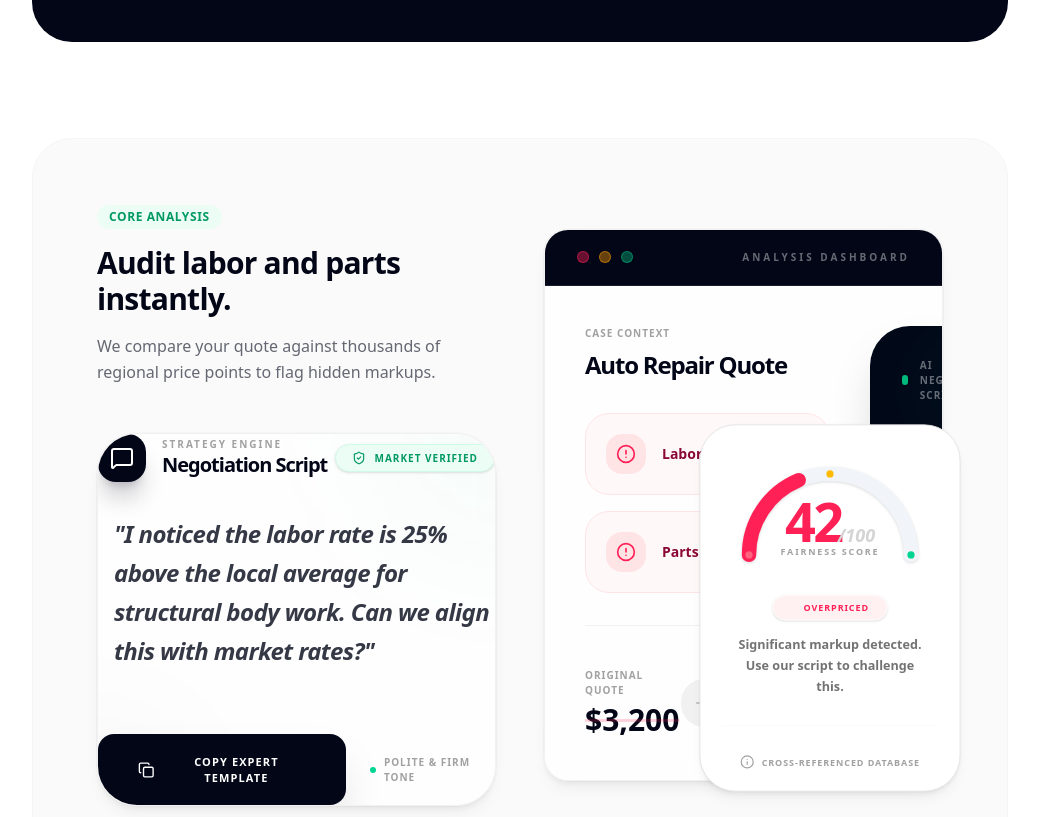
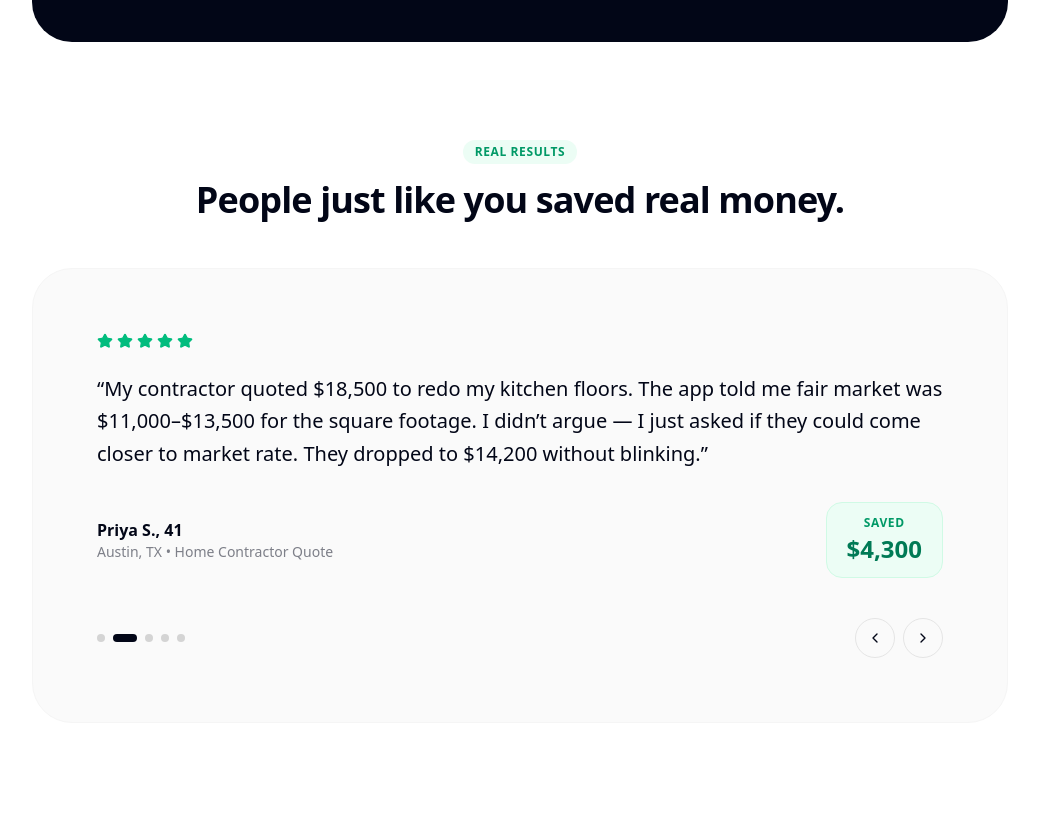
Before and after one commit to noutpelgrim/fairdealcheck, a Next.js app: page / in a window 1280 px wide. Shown: the part 1923-2740 px from the top of the page, without its empty margins (120-1159 px from the left). Built offline with nearby package versions, Linux system fonts and the light colour scheme.

Commit message:
feat: add testimonials carousel to landing page

```diff
--- a/src/app/page.tsx
+++ b/src/app/page.tsx
@@ -7,6 +7,7 @@ import { Button } from "@/components/ui/Button";
 import { FairnessGauge } from "@/components/landing/FairnessGauge";
 import { AnalysisPreview } from "@/components/landing/AnalysisPreview";
 import { NegotiationScript } from "@/components/landing/NegotiationScript";
+import { TestimonialsCarousel } from "@/components/landing/TestimonialsCarousel";
 
 export default function Home() {
   return (
@@ -150,6 +151,8 @@ export default function Home() {
             </div>
           </div>
         </section>
+                {/* Testimonials Carousel */}
+        <TestimonialsCarousel />
         {/* Product Preview Section */}
         <section className="pb-32 px-6 max-w-5xl mx-auto">
           <div className="relative bg-neutral-50 rounded-[40px] p-8 md:p-16 border border-neutral-100 overflow-hidden">
--- /dev/null
+++ b/src/components/landing/TestimonialsCarousel.tsx
@@ -0,0 +1,138 @@
+"use client";
+
+import React, { useState, useEffect } from "react";
+import { ChevronLeft, ChevronRight, Star } from "lucide-react";
+
+const testimonials = [
+    {
+        quote:
+            "The quote for my transmission repair came in at $2,800. FairDealCheck scored it a 38 and flagged the labor rate as 40% above average. I showed the mechanic the market breakdown and got it down to $2,100. That\u2019s $700 back in my pocket on a Tuesday.",
+        name: "Marcus D.",
+        age: "34",
+        location: "Atlanta, GA",
+        category: "Auto Repair Quote",
+        saved: "$700",
+    },
+    {
+        quote:
+            "My contractor quoted $18,500 to redo my kitchen floors. The app told me fair market was $11,000\u2013$13,500 for the square footage. I didn\u2019t argue \u2014 I just asked if they could come closer to market rate. They dropped to $14,200 without blinking.",
+        name: "Priya S.",
+        age: "41",
+        location: "Austin, TX",
+        category: "Home Contractor Quote",
+        saved: "$4,300",
+    },
+    {
+        quote:
+            "As a first-time homeowner, I had no idea what anything should cost. My HVAC company gave me a $4,400 quote. FairDealCheck said the average in my zip code was $2,900. I got two more quotes and ended up paying $3,100. I felt like an adult for the first time.",
+        name: "Jordan W.",
+        age: "28",
+        location: "Charlotte, NC",
+        category: "HVAC Installation Quote",
+        saved: "$1,300",
+    },
+    {
+        quote:
+            "I run a small caf\u00e9 and use it for every vendor contract now. Last month it flagged a commercial refrigeration repair quote as 55% over market \u2014 the score was 31. I negotiated $1,800 off the service contract. It\u2019s paid for itself for the next two years.",
+        name: "Elena M.",
+        age: "47",
+        location: "Chicago, IL",
+        category: "Small Business Owner",
+        saved: "$1,800",
+    },
+    {
+        quote:
+            "Honestly, I thought it was going to tell me everything is overpriced just to feel validated. My roofing quote came back at a 74 \u2014 basically fair. But it still flagged one underlayment line item marked up 60%. I negotiated just that part and saved $380.",
+        name: "Tom B.",
+        age: "52",
+        location: "Denver, CO",
+        category: "Skeptical First-Time User",
+        saved: "$380",
+    },
+];
+
+export function TestimonialsCarousel() {
+    const [active, setActive] = useState(0);
+
+    useEffect(() => {
+        const timer = setInterval(() => {
+            setActive((prev) => (prev + 1) % testimonials.length);
+        }, 6000);
+        return () => clearInterval(timer);
+    }, []);
+
+    const prev = () => setActive((a) => (a - 1 + testimonials.length) % testimonials.length);
+    const next = () => setActive((a) => (a + 1) % testimonials.length);
+
+    const t = testimonials[active];
+
+    return (
+        <section className="pb-24 px-6 max-w-5xl mx-auto">
+            <div className="text-center mb-12">
+                <div className="inline-flex items-center space-x-2 text-emerald-600 bg-emerald-50 px-3 py-1 rounded-full text-xs font-bold uppercase tracking-wider mb-4">
+                    Real Results
+                </div>
+                <h2 className="text-4xl font-bold text-navy tracking-tight">
+                    People just like you saved real money.
+                </h2>
+            </div>
+
+            <div className="relative bg-neutral-50 rounded-[40px] border border-neutral-100 p-10 md:p-16 overflow-hidden min-h-[280px] flex flex-col justify-between">
+                {/* Quote */}
+                <div className="flex-1">
+                    <div className="flex gap-1 mb-6">
+                        {[...Array(5)].map((_, i) => (
+                            <Star key={i} className="w-4 h-4 fill-emerald-500 text-emerald-500" />
+                        ))}
+                    </div>
+                    <blockquote className="text-navy text-lg md:text-xl font-medium leading-relaxed mb-8">
+                        &ldquo;{t.quote}&rdquo;
+                    </blockquote>
+                    <div className="flex items-center justify-between flex-wrap gap-4">
+                        <div>
+                            <div className="font-bold text-navy">{t.name}, {t.age}</div>
+                            <div className="text-sm text-navy/50">{t.location} &bull; {t.category}</div>
+                        </div>
+                        <div className="bg-emerald-50 border border-emerald-100 rounded-2xl px-5 py-3 text-center">
+                            <div className="text-xs font-bold uppercase tracking-wider text-emerald-600 mb-0.5">Saved</div>
+                            <div className="text-2xl font-bold text-emerald-700">{t.saved}</div>
+                        </div>
+                    </div>
+                </div>
+
+                {/* Nav */}
+                <div className="flex items-center justify-between mt-10">
+                    {/* Dots */}
+                    <div className="flex gap-2">
+                        {testimonials.map((_, i) => (
+                            <button
+                                key={i}
+                                onClick={() => setActive(i)}
+                                className={`w-2 h-2 rounded-full transition-all duration-300 ${i === active ? "bg-navy w-6" : "bg-neutral-300"}`}
+                                aria-label={`Go to testimonial ${i + 1}`}
+                            />
+                        ))}
+                    </div>
+
+                    {/* Arrows */}
+                    <div className="flex gap-2">
+                        <button
+                            onClick={prev}
+                            className="w-10 h-10 rounded-full border border-neutral-200 flex items-center justify-center hover:bg-navy hover:text-white hover:border-navy transition-all"
+                            aria-label="Previous testimonial"
+                        >
+                            <ChevronLeft className="w-4 h-4" />
+                        </button>
+                        <button
+                            onClick={next}
+                            className="w-10 h-10 rounded-full border border-neutral-200 flex items-center justify-center hover:bg-navy hover:text-white hover:border-navy transition-all"
+                            aria-label="Next testimonial"
+                        >
+                            <ChevronRight className="w-4 h-4" />
+                        </button>
+                    </div>
+                </div>
+            </div>
+        </section>
+    );
+}
```
